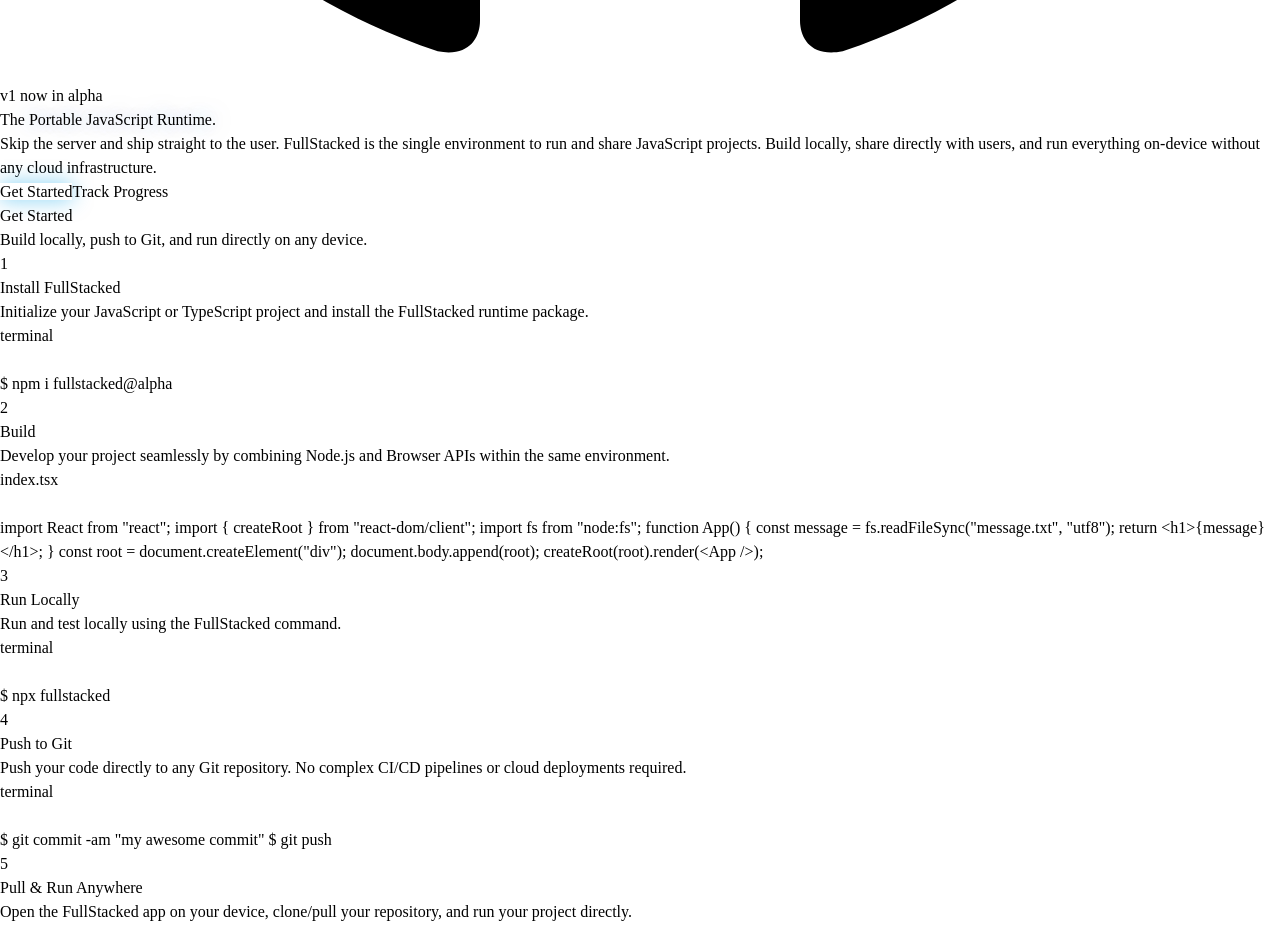
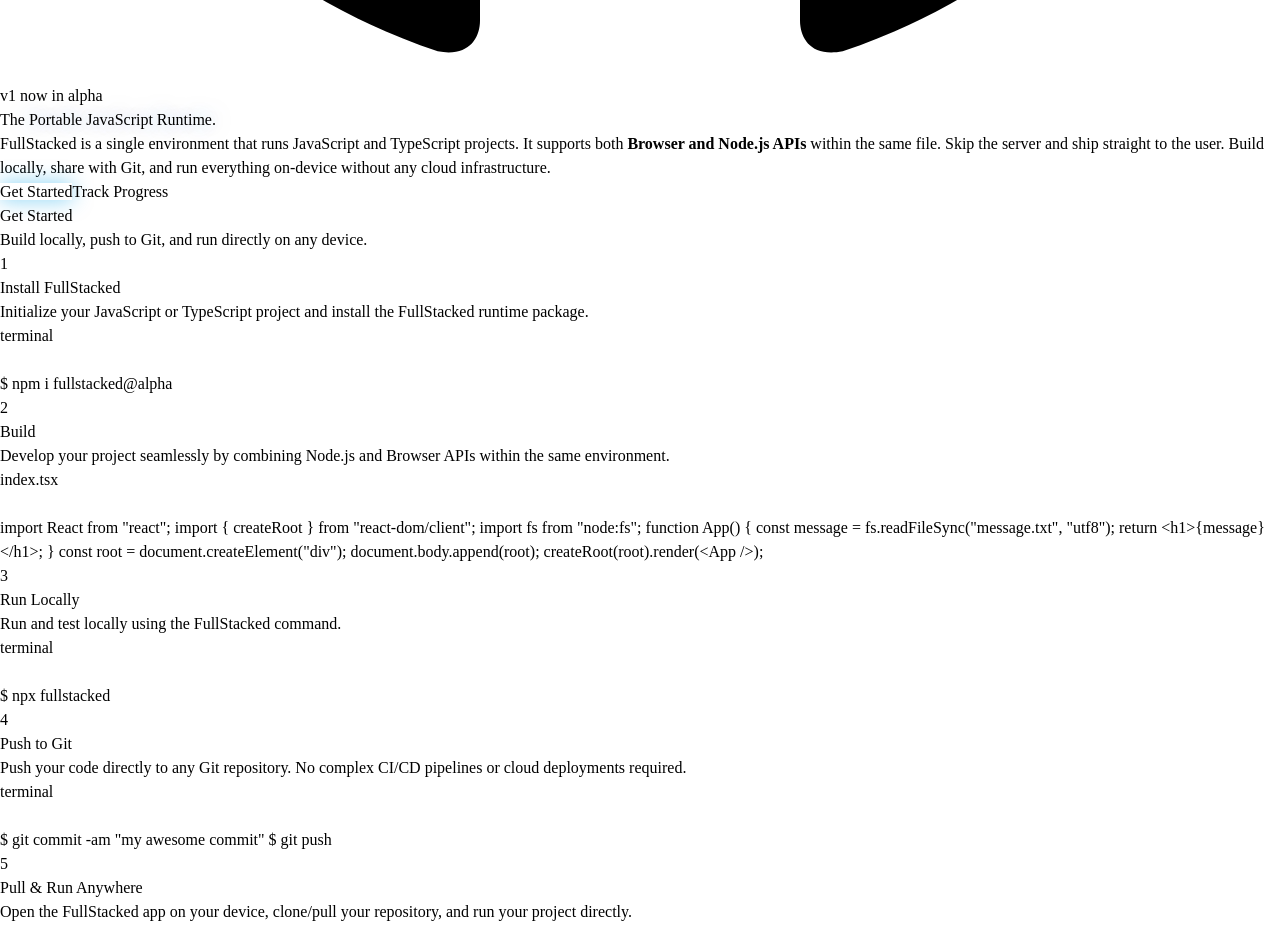
Before and after one commit to fullstackedorg/website, a React app: page / in a window 1280 px wide. Shown: the part 1500-2427 px from the top of the page. Built offline with nearby package versions, Linux system fonts and the light colour scheme; the HTML template or start-up script is replaced by a standard one.

Commit message:
intro text

```diff
--- a/components/Hero.tsx
+++ b/components/Hero.tsx
@@ -11,7 +11,7 @@
                     The <span className="gradient-text text-glow">Portable JavaScript Runtime.</span>
                 </h1>
                 <p className="text-xl md:text-2xl max-w-[800px] mx-auto mb-14 text-white/70 leading-relaxed font-sans">
-                    Skip the server and ship straight to the user. FullStacked is the single environment to run and share JavaScript projects. Build locally, share directly with users, and run everything on-device without any cloud infrastructure.
+                    FullStacked is a single environment that runs JavaScript and TypeScript projects. It supports both <b>Browser and Node.js APIs</b> within the same file. Skip the server and ship straight to the user. Build locally, share with Git, and run everything on-device without any cloud infrastructure.
                 </p>
                 <div className="flex flex-col md:flex-row gap-6 justify-center">
                     <a href="#how-it-works" className="btn-primary w-full md:w-auto text-center inline-block">Get Started</a>
```
